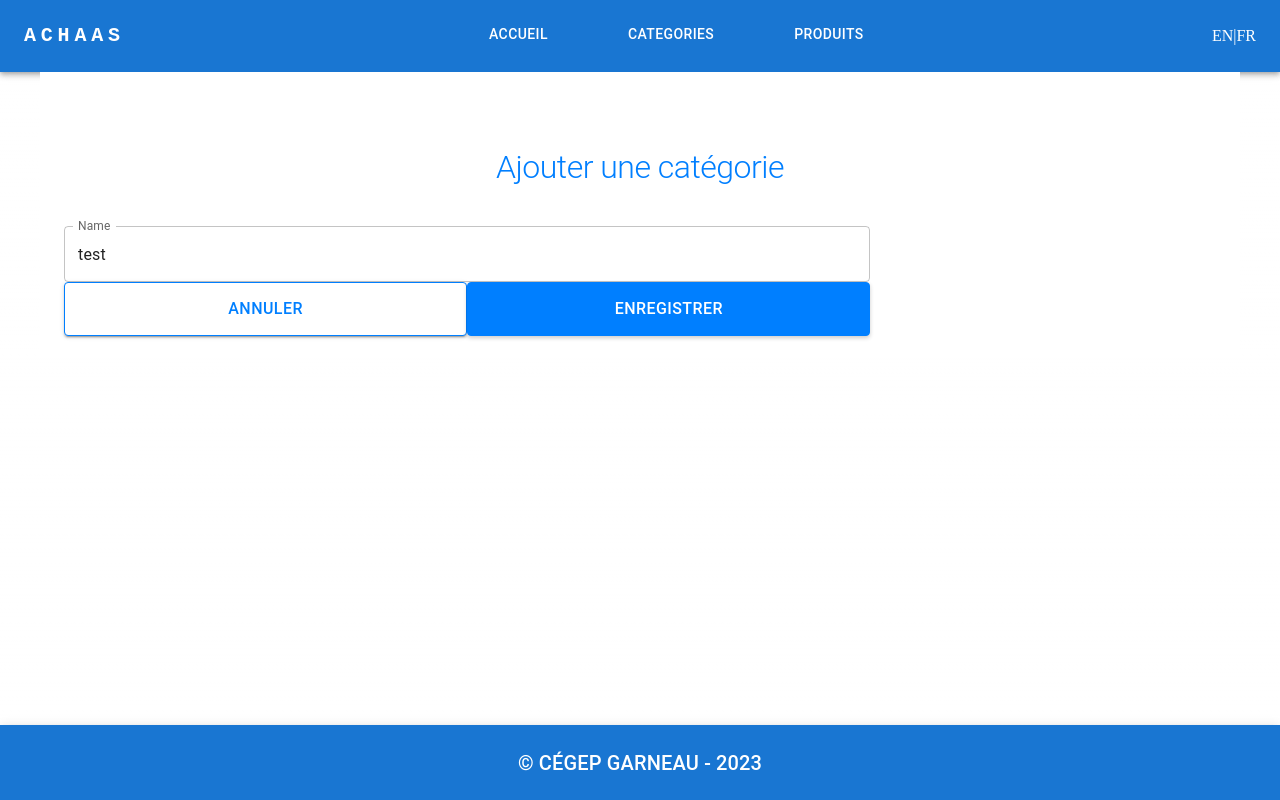
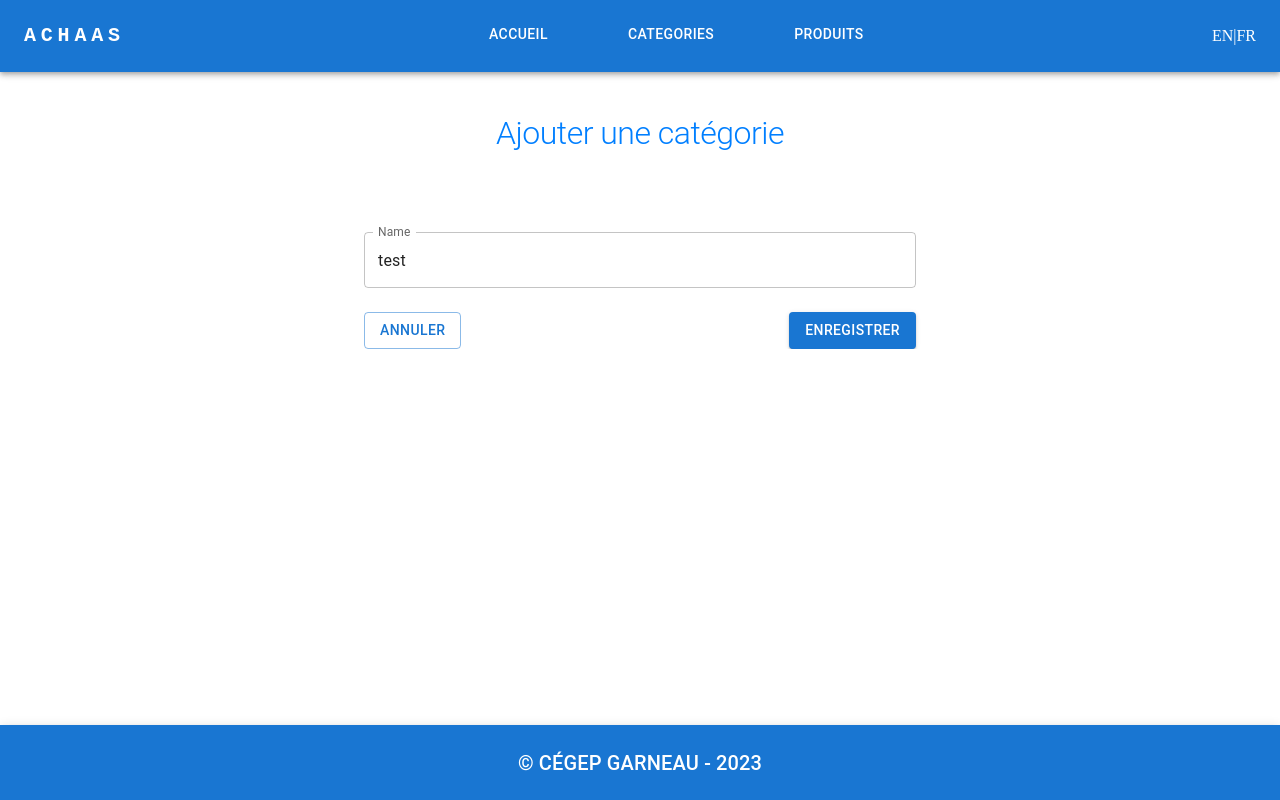
Before and after one commit to AntoineBergeron720/TP3_integration, a Next.js app: page /category/new in a window 1280 px wide. Built offline with nearby package versions, Linux system fonts and the light colour scheme.

Commit message:
teacher test

```diff
--- a/src/app/category/new/page.tsx
+++ b/src/app/category/new/page.tsx
@@ -1,28 +1,27 @@
 "use client";
 
-import React from 'react';
+import React from "react";
 import MyPageTitle from "@/components/molecules/title/my-page-title";
-import MyFormCategory from '@/components/molecules/form/my-form-category';
-import { Box, Container, useMediaQuery } from '@mui/material';
+import MyFormCategory from "@/components/molecules/form/my-form-category";
+import { Box, Container } from "@mui/material";
 
 export default function AddCategory() {
-  const isMobile = useMediaQuery("(max-width: 600px)");
-
   return (
     <Container
       sx={{
         display: "flex",
         backgroundColor: "white",
-        padding: isMobile ? "10px" : "20px",
-        justifyContent: "center",
-        flexDirection: "column"
+        flexDirection: "column",
+        minWidth: 300,
+        mt: 2,
       }}
       fixed
+      maxWidth="sm"
     >
-      <Box>
+      <Box sx={{ mb: 10 }}>
         <MyPageTitle title="Ajouter une catégorie" />
       </Box>
-      <Box sx={{ marginTop: isMobile ? "20px" : "40px", minWidth: 300, width: "70%" }}>
+      <Box>
         <MyFormCategory name="test" />
       </Box>
     </Container>
--- a/src/app/globals.css
+++ b/src/app/globals.css
@@ -1,78 +1,3 @@
-:root {
-  --max-width: 1100px;
-  --border-radius: 12px;
-  --font-mono: ui-monospace, Menlo, Monaco, 'Cascadia Mono', 'Segoe UI Mono',
-    'Roboto Mono', 'Oxygen Mono', 'Ubuntu Monospace', 'Source Code Pro',
-    'Fira Mono', 'Droid Sans Mono', 'Courier New', monospace;
-
-  --foreground-rgb: 0, 0, 0;
-  --background-start-rgb: 214, 219, 220;
-  --background-end-rgb: 255, 255, 255;
-
-  --primary-glow: conic-gradient(
-    from 180deg at 50% 50%,
-    #16abff33 0deg,
-    #0885ff33 55deg,
-    #54d6ff33 120deg,
-    #0071ff33 160deg,
-    transparent 360deg
-  );
-  --secondary-glow: radial-gradient(
-    rgba(255, 255, 255, 1),
-    rgba(255, 255, 255, 0)
-  );
-
-  --tile-start-rgb: 239, 245, 249;
-  --tile-end-rgb: 228, 232, 233;
-  --tile-border: conic-gradient(
-    #00000080,
-    #00000040,
-    #00000030,
-    #00000020,
-    #00000010,
-    #00000010,
-    #00000080
-  );
-
-  --callout-rgb: 238, 240, 241;
-  --callout-border-rgb: 172, 175, 176;
-  --card-rgb: 180, 185, 188;
-  --card-border-rgb: 131, 134, 135;
-}
-
-@media (prefers-color-scheme: dark) {
-  :root {
-    --foreground-rgb: 255, 255, 255;
-    --background-start-rgb: 0, 0, 0;
-    --background-end-rgb: 0, 0, 0;
-
-    --primary-glow: radial-gradient(rgba(1, 65, 255, 0.4), rgba(1, 65, 255, 0));
-    --secondary-glow: linear-gradient(
-      to bottom right,
-      rgba(1, 65, 255, 0),
-      rgba(1, 65, 255, 0),
-      rgba(1, 65, 255, 0.3)
-    );
-
-    --tile-start-rgb: 2, 13, 46;
-    --tile-end-rgb: 2, 5, 19;
-    --tile-border: conic-gradient(
-      #ffffff80,
-      #ffffff40,
-      #ffffff30,
-      #ffffff20,
-      #ffffff10,
-      #ffffff10,
-      #ffffff80
-    );
-
-    --callout-rgb: 20, 20, 20;
-    --callout-border-rgb: 108, 108, 108;
-    --card-rgb: 100, 100, 100;
-    --card-border-rgb: 200, 200, 200;
-  }
-}
-
 * {
   box-sizing: border-box;
   padding: 0;
--- a/src/components/molecules/button/my-button-cancel.tsx
+++ b/src/components/molecules/button/my-button-cancel.tsx
@@ -5,19 +5,7 @@ export default function MyButtonCancel() {
 
   return (
     <>
-      <Button
-        sx={{
-          backgroundColor: "white",
-          border: "1px solid #007FFF",
-          color: "#007FFF",
-          padding: isMobile ? "8px 16px" : "12px 24px",
-          fontSize: isMobile ? "14px" : "16px",
-        }}
-        variant="contained"
-        fullWidth
-      >
-        Annuler
-      </Button>
+      <Button variant="outlined">Annuler</Button>
     </>
   );
 }
--- a/src/components/molecules/button/my-button-save.tsx
+++ b/src/components/molecules/button/my-button-save.tsx
@@ -3,21 +3,5 @@ import { Button, useMediaQuery } from "@mui/material";
 export default function MyButtonSave() {
   const isMobile = useMediaQuery("(max-width: 600px)");
 
-  return (
-    <>
-      <Button
-        sx={{
-          backgroundColor: "#007FFF",
-          border: "1px solid #007FFF",
-          boxShadow: "0px 2px 4px rgba(0, 0, 0, 0.2)",
-          padding: isMobile ? "8px 16px" : "12px 24px",
-          fontSize: isMobile ? "14px" : "16px",
-        }}
-        variant="contained"
-        fullWidth
-      >
-        Enregistrer
-      </Button>
-    </>
-  );
+  return <Button variant="contained">Enregistrer</Button>;
 }
--- a/src/components/molecules/form/my-form-category.tsx
+++ b/src/components/molecules/form/my-form-category.tsx
@@ -1,25 +1,15 @@
-import {
-  Box,
-  Grid,
-  FormControl,
-  TextField,
-  useMediaQuery,
-} from "@mui/material";
+import { Grid, TextField, Button } from "@mui/material";
+import MyButtonCancel from "../button/my-button-cancel";
 import MyButtonSave from "../button/my-button-save";
-import MyButtonCancel from "../button/my-button-cancel";
 
 interface MyFormCategoryProps {
   name: string;
 }
 
 export default function MyFormCategory(props: MyFormCategoryProps) {
-  const isMobile = useMediaQuery("(max-width: 600px)");
-
   return (
-    <Grid
-      container
-    >
-      <Grid item sm={12}>
+    <Grid container rowGap={3} columnGap={2}>
+      <Grid item xs={12}>
         <TextField
           id="name"
           label="Name"
@@ -28,10 +18,16 @@ export default function MyFormCategory(props: MyFormCategoryProps) {
           fullWidth
         />
       </Grid>
-      <Grid item sm={6}>
+      <Grid
+        item
+        xs={12}
+        sx={{
+          display: "flex",
+          justifyContent: "space-between",
+          gap: 2,
+        }}
+      >
         <MyButtonCancel />
-      </Grid>
-      <Grid item sm={6}>
         <MyButtonSave />
       </Grid>
     </Grid>
```
Also changed, not shown: 1 other file (tests, documents, lock files or other folders).
